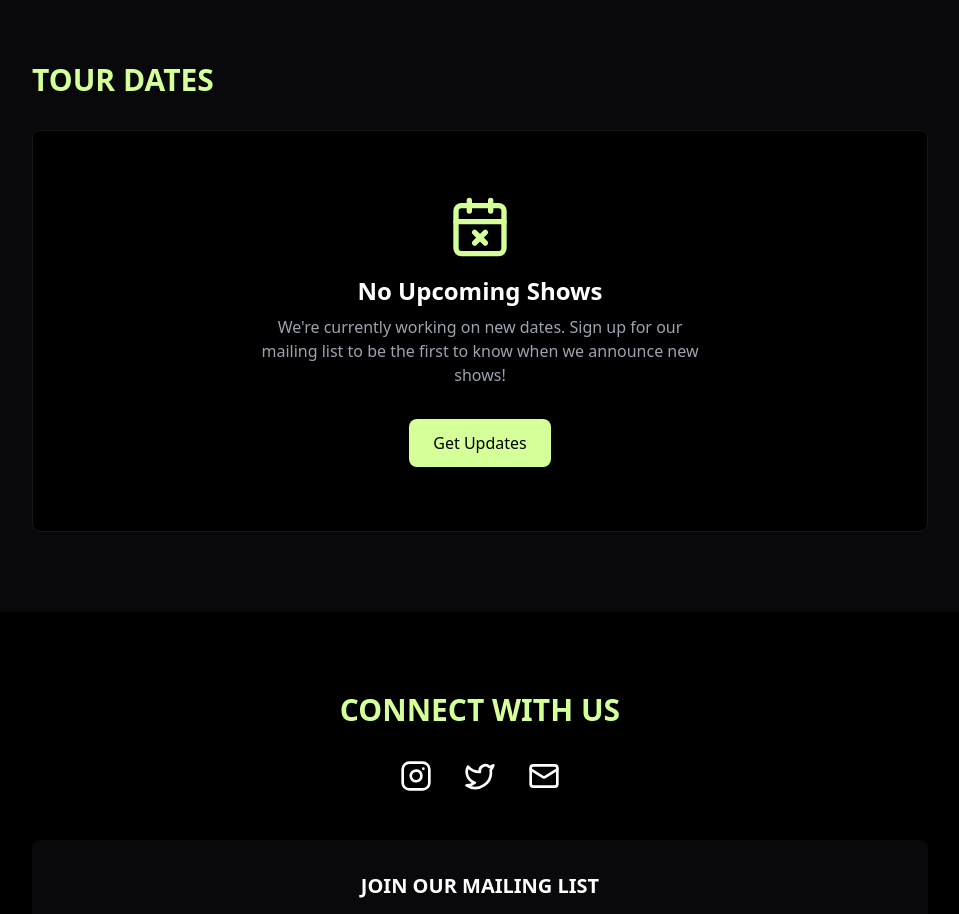
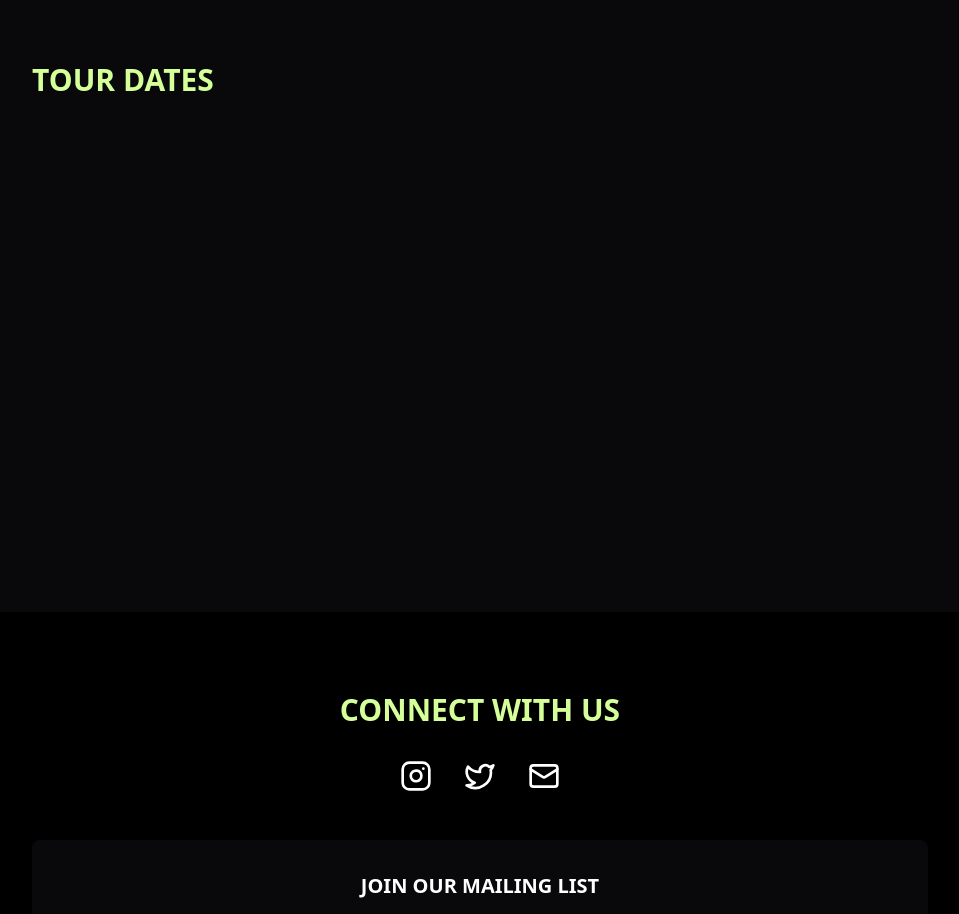
Before and after one commit to pr-rossi/northernnational, a React (Create React App) app: page / in a window 1280 px wide. Shown: the part 1560-2474 px from the top of the page, without its empty margins (160-1119 px from the left). Built offline with nearby package versions, Linux system fonts and the light colour scheme.

Commit message:
Update NoShows.js

```diff
--- a/src/components/NoShows.js
+++ b/src/components/NoShows.js
@@ -1,9 +1,15 @@
 import React from 'react';
 import { CalendarX } from 'lucide-react';
+import { useInView } from '../hooks/useInView';
 
 const NoShows = () => {
+  const cardRef = useInView();
+
   return (
-    <div className="flex flex-col items-center justify-center py-16 px-4 bg-black rounded-lg text-center border border-zinc-900">
+    <div
+      ref={cardRef}
+      className="flex flex-col items-center justify-center py-16 px-4 bg-black rounded-lg text-center border border-zinc-900"
+    >
       <CalendarX className="w-16 h-16 text-[#D4FF99] mb-4" />
       <h3 className="text-2xl font-bold mb-2 text-white">No Upcoming Shows</h3>
       <p className="text-gray-400 max-w-md">
```
